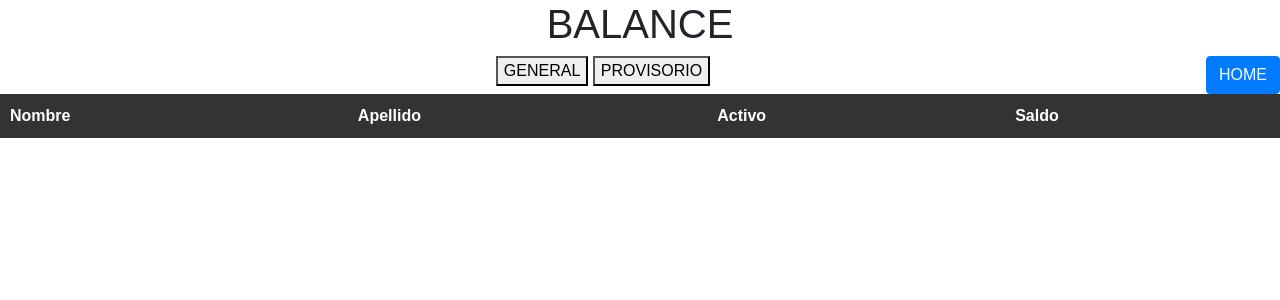
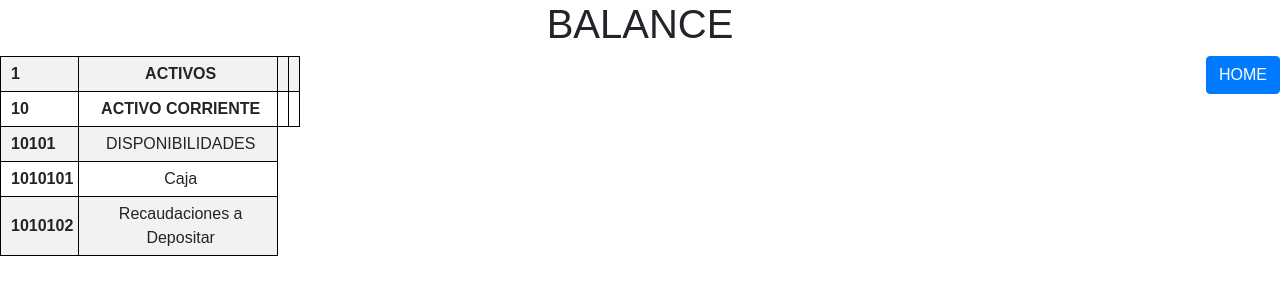
Before and after one commit to valdez-nati/sistemacontable, a Flask app: template src/templates/balance.html in a window 1280 px wide. Shown: the part 56-356 px from the top of the page. Run offline with Flask 3, Linux system fonts and the light colour scheme; the template is opened without the code that fills it, so the values that code supplies are empty; parts of the project's set-up code (start-up, migrations or seed data) failed here and were passed over; some libraries are stand-ins or nearby versions.

Commit message:
importacion circular

```diff
--- /dev/null
+++ b/bd/bd.sql
@@ -0,0 +1,33 @@
+CREATE TABLE activos (
+    idactivo INT PRIMARY KEY,
+    idacorriente INT,
+    idotroactivo INT,
+    -- Otros campos de activos
+    FOREIGN KEY (idacorriente) REFERENCES acorrientes(idacorriente),
+    FOREIGN KEY (idotroactivo) REFERENCES otroactivos(idotroactivo)
+);
+-- Crear la tabla "acorrientes" con relación 1 a muchos dependiente con "clientes"
+CREATE TABLE acorrientes (
+    idacorriente INT PRIMARY KEY,
+    idotroactivo INT,
+    -- Otros campos de acorrientes
+    FOREIGN KEY (idotroactivo) REFERENCES otroactivos(idotroactivo)
+);
+CREATE TABLE otroactivos (
+    idotroactivo INT PRIMARY KEY,
+    gndevengado FLOAT,
+);
+-- Añadir una columna idcliente en la tabla "acorrientes" que será una clave foránea hacia la tabla "clientes"
+ALTER TABLE clientes
+ADD idactivo INT;
+ADD idacorriente INT;
+ADD idotroactivo INT;
+
+
+
+-- Establecer la clave foránea en la tabla "acorrientes"
+ALTER TABLE clientes
+ADD CONSTRAINT
+FOREIGN KEY (idactivo) REFERENCES activos(idactivo),
+FOREIGN KEY (idacorriente) REFERENCES acorrientes(idacorriente),
+FOREIGN KEY (idotroactivo) REFERENCES otroactivos(idotroactivo)
--- a/src/app.py
+++ b/src/app.py
@@ -1,31 +1,30 @@
-from flask import Flask, render_template, request, redirect, url_for, flash
+from flask import Flask, render_template, request, redirect, url_for, flash,  Blueprint
 from flask_mysqldb import MySQL
 from werkzeug.security import check_password_hash
 from config import config
-from crud.cliente import insertar, actualizar, borrar
-from crud.general import activos
+#from crud.cliente import insertar, actualizar, borrar
 from flask_login import LoginManager, current_user, login_user, logout_user, login_required
 from flask_wtf.csrf import CSRFProtect
 
 
-
 #Modelos
 from models.ModelUser import ModelUser
-
 from models.entities.User import User
 
-app = Flask(__name__)
+from routers.cliente import c
+
+
+
 app = Flask(__name__, static_folder='static', template_folder='templates')
+app.register_blueprint(c)
+
 
 csrf= CSRFProtect(app)
 
 db= MySQL(app)
 login_manager_app= LoginManager(app)
 
-# @login_manager_app.unauthorized_handler
-# def unauthorized_callback():
-#     flash('Debe iniciar sesión para continuar.')
-#     return redirect(url_for('login'))
+
 @login_manager_app.user_loader
 def load_user(id):
     return ModelUser.get_by_id(db,id)
@@ -73,13 +72,13 @@ def home():
         return redirect(url_for('login'))
 
     mycursor = db.connection.cursor()
-    sql = "SELECT idcliente,nombre, apellido,razonsocial, ruc FROM clientes"
+    sql = "SELECT idcliente,nombres, apellidos,razonsocial, ruc FROM clientes"
     mycursor.execute(sql)
-    ver = mycursor.fetchall()
+    data = mycursor.fetchall()
     mycursor.close()
 
 
-    return render_template('home.html', data=ver )
+    return render_template('home.html', data=data )
 
 
 # @app.route('/protegida')
@@ -95,37 +94,13 @@ def status_404(error):
     return "<h1>Pagina no encontrada</h1>", 404
 
 
-@app.route('/nuevocliente', methods=['GET', 'POST'])
-def nuevocliente():
-    if request.method == 'POST': #para que inserte en la base de datos cuando trae informacion
-        insertar()
-        flash("Guardado con exito...")
-        return redirect(url_for('home'))
-
-
-@app.route("/editarcliente", methods= ['POST', 'GET'])# tiene que lamarse igual la funcion y la url/
-def editarcliente():
-    if request.method == 'POST':
-        actualizar()
-        flash("Actualizado con exito...")
-        return redirect(url_for('home'))
-
-
-@app.route("/borrarcliente/<string:ruc>", methods=['GET'])
-def borrarcliente(ruc):
-    flash("Cliente eliminado")
-    mycursor = db.connection.cursor() #para asegurar la coneccion y el cierre se usa .connection
-    mycursor.execute( "DELETE FROM clientes WHERE ruc= %s",(ruc,))
-    db.connection.commit()
-    #mycursor.close()
-    return redirect(url_for('home'))
 
 
 
-@app.route('/balance')
-@login_required
-def balance():
-    return activos()
+
+
+
+
 
 
 
--- a/src/crud/general.py
+++ b/src/routers/general.py
@@ -18,7 +18,7 @@ def activos(ruc):
         FROM clientes AS c
         JOIN activos AS a ON c.idcliente = a.cliente_idcliente
         JOIN acorriente AS ac ON a.acorriente_idacorriente = ac.idacorriente
-        JOIN otrosactivos AS o ON ac.idacorr-iente = o.acorriente_idacorriente
+        JOIN otrosactivos AS o ON ac.idacorriente = o.acorriente_idacorriente
         WHERE c.ruc = %s",(ruc,)
     """
     mycursor.execute(sql)
--- /dev/null
+++ b/src/static/css/balance.css
@@ -0,0 +1,74 @@
+body {
+    font-family: Arial, sans-serif;
+  }
+  .container {
+    max-width: 400px;
+    margin: 0 auto;
+    padding: 20px;
+    border: 1px solid #ccc;
+    border-radius: 5px;
+  }
+  .form-group {
+    margin-bottom: 20px;
+  }
+  label {
+    display: block;
+    font-weight: bold;
+  }
+  input[type="text"] {
+    width: 100%;
+    padding: 10px;
+    border: 1px solid #ccc;
+    border-radius: 5px;
+  }
+  button[type="submit"] {
+    background-color: #007bff;
+    color: #fff;
+    border: none;
+    padding: 10px 20px;
+    border-radius: 5px;
+    cursor: pointer;
+  }
+  button[type="submit"]:hover {
+    background-color: #0056b3;
+  }
+
+  button[type="button"] {
+    background-color: #007bff;
+    color: #fff;
+    border: none;
+    padding: 10px 20px;
+    border-radius: 5px;
+    cursor: pointer;
+  }
+  button[type="button"]:hover {
+    background-color: #0056b3;
+  }
+  table {
+    border-collapse: collapse;
+    width: 300px;
+  }
+
+  td {
+    padding: 5px;
+    border: 1px solid black;
+  }
+
+  tr:nth-child(odd) {
+    background-color: #f2f2f2;
+  }
+
+  td:first-child {
+    font-weight: bold;
+  }
+
+  td:nth-child(3) {
+    border-bottom: 1px solid black;
+  }
+
+  td:nth-child(1), td:nth-child(2) {
+    padding-left: 10px;
+  }
+  .numero {
+    text-align: left;
+  }
--- a/src/templates/balance.html
+++ b/src/templates/balance.html
@@ -1,6 +1,6 @@
 {% extends "base.html" %}
 {% block customCSS %}
-<link rel="stylesheet" href="{{url_for('static', filename='css/home.css')}}">
+<link rel="stylesheet" href="{{url_for('static', filename='css/balance.css')}}">
 {% endblock  %}
 
 {% block title %}VISTA{% endblock  %}
@@ -23,26 +23,31 @@
 <h1>BALANCE</h1>
 <input type="hidden" name="csrf_token" value="{{csrf_token()}}">
 <a href="/home"  class="btn btn-primary float-right">HOME</a>
-
-<a href="/balance"><button>GENERAL</button></a>
-<button>PROVISORIO</button>
-
 <table>
   <tr>
-      <th>Nombre</th>
-      <th>Apellido</th>
-      <th>Activo</th>
-      <th>Saldo</th>
+      <td class="numero">1</td>
+      <td  colspan="3"><strong>ACTIVOS</strong></td>
+      <td></td>
+      <td></td>
   </tr>
-  {% for row in data %}
   <tr>
-      <td>{{ row.5 }}</td>
-      <td>{{ row.6 }}</td>
-      <td>{{ row.7 }}</td>
-      <td>{{ row.8 }}</td>
+    <td class="numero">10</td>
+    <td  colspan="3"><strong>ACTIVO CORRIENTE</strong></td><!--strong es para poner e negrita-->
+    <td></td>
+    <td></td>
   </tr>
-  {% endfor %}
-</table>
 
+  <tr>
+      <td class="numero">10101</td>
+      <td>DISPONIBILIDADES</td>
+  </tr>
+  <tr>
+    <td class="numero">1010101</td>
+    <td>Caja</td>
+  </tr>
+  <tr>
+    <td class="numero">1010102</td>
+    <td>Recaudaciones a Depositar</td>
+  </tr>
 </table>
 {% endblock  %}
--- a/src/templates/home.html
+++ b/src/templates/home.html
@@ -120,9 +120,10 @@
         <td>{{row.3}}</td>
         <td>{{row.4}}</td>
         <td>
-            <a href="/editarcliente/{{row.4}}" class="btn btn-warning btn-sm" data-toggle="modal" data-target="#modaledit{{row.0}}">Editar</a>
+            <a href="/cliente.editarcliente/{{row.4}}" class="btn btn-warning btn-sm" data-toggle="modal" data-target="#modaledit{{row.0}}">Editar</a>
             <a href="/borrarcliente/{{ row.4 }}" onclick="return confirm('¿Seguro que desea eliminar?')" class="btn btn-danger btn-sm">Eliminar</a>
-            <a href="/balance/{{ row.4 }}"  class="btn btn-danger btn-sm">Balance</a>
+            <a href="/cargar/"  class="btn btn-danger btn-sm">Provisorio</a>
+            <a href="/cargar/"  class="btn btn-danger btn-sm">General</a>
 
         </td>
     </tr>
```
Also changed, not shown: src/crud/cliente.py (deleted, +0 -43 lines), src/routers/cliente.py (added, +57 -0 lines), src/templates/cargar.html (added, +99 -0 lines), src/templates/nuevocliente.html (deleted, +0 -36 lines), src/routers/__init__.py (added), 1 other file.
